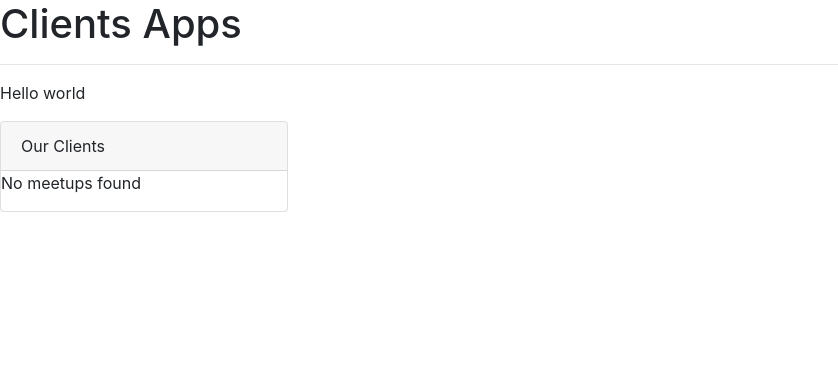
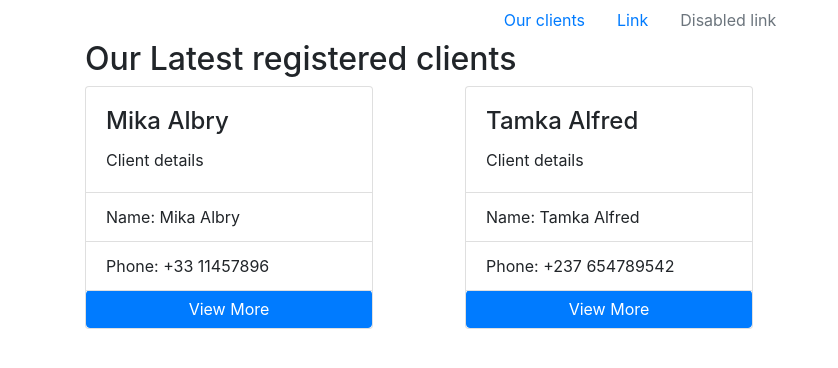
Before and after one commit to honorezemagho/django, a Django app: page /clients in a window 1280 px wide. Shown: the top 368 px of the page, without its empty margins (0-838 px from the left). Run offline with Django 3.2, Linux system fonts and the light colour scheme; some libraries are stand-ins or nearby versions.

Commit message:
layout templating and show clients details

```diff
--- a/clients/templates/clients/index.html
+++ b/clients/templates/clients/index.html
@@ -1,31 +1,33 @@
+{% extends 'clients/layouts/base.html' %}
 {% load static %}
-<!DOCTYPE html>
-<html lang="en">
-<head>
-    <meta charset="UTF-8">
-    <meta http-equiv="X-UA-Compatible" content="IE=edge">
-    <meta name="viewport" content="width=device-width, initial-scale=1.0">
-    <title>Clients App</title>
-    <link rel="stylesheet" href="{% static 'clients/styles/style.css' %}">
-</head>
-<body>
-    <h1>Clients Apps</h1>
-    <hr>
-    <p>Hello world</p>
+{% block title %} All Clients {% endblock %}
 
+{% block content %}
+    <section id="latest-clients">
+        <div class="container">
+            <h2>Our Latest registered clients</h2>
+                {% if show_clients == False %}
+                    <div class="row">
+                        {% for client in clients %}
+                        <div class="col-4">
                             <div class="card" style="width: 18rem;">
-        <div class="card-header">
-          Our Clients
+                                <div class="card-body">
+                                    <h4 class="card-title">{{ client.name }}</h4>
+                                    <p class="card-text">Client details</p>
                                 </div>
-        {% if show_clients %}
                                     <ul class="list-group list-group-flush">
-          <li class="list-group-item">{{ clients.0.name }}</li>
-          <li class="list-group-item">Dapibus ac facilisis in</li>
-          <li class="list-group-item">Vestibulum at eros</li>
+                                        <li class="list-group-item">Name: {{ client.name }}</li>
+                                        <li class="list-group-item">Phone: {{ client.phone }}</li>
+
+                                        <a href="{% url 'client-details' client.slug %}" class="btn btn-primary">View More</a>
                                     </ul>
+                                </div>
+                            </div>
+                            {% endfor %}
+                      </div>
                 {% else %}
                     <p>No meetups found</p>
                 {% endif %}
         </div>
-</body>
-</html>
+    </section>
+{% endblock %}
--- /dev/null
+++ b/clients/templates/clients/layouts/base.html
@@ -0,0 +1,34 @@
+{% load static %}
+<!DOCTYPE html>
+<html lang="en">
+<head>
+    <meta charset="UTF-8">
+    <meta http-equiv="X-UA-Compatible" content="IE=edge">
+    <meta name="viewport" content="width=device-width, initial-scale=1.0">
+    <title>{% block title %}{% endblock %}</title>
+    <link rel="stylesheet" href="{% static 'clients/styles/style.css' %}">
+    {% block site_css %}{% endblock %}
+</head>
+<body>
+
+
+        <header>
+            <ul class="nav justify-content-center">
+                <li class="nav-item">
+                    <a class="nav-link active" href="#">Our clients</a>
+                </li>
+                <li class="nav-item">
+                    <a class="nav-link" href="#">Link</a>
+                </li>
+                <li class="nav-item">
+                    <a class="nav-link disabled" href="#">Disabled link</a>
+                </li>
+            </ul>
+        </header>
+
+        <main>
+            {% block content %}{% endblock %}
+        </main>
+        {% block site_js %}{% endblock %}
+</body>
+</html>
--- a/clients/urls.py
+++ b/clients/urls.py
@@ -2,5 +2,6 @@ from django.urls import path
 from .import views
 
 urlpatterns = [
-    path('clients', views.index)
+    path('clients', views.index, name='clients'),
+    path('clients/<slug:client_slug>', views.show_clients, name='client-details')
 ]
--- a/clients/views.py
+++ b/clients/views.py
@@ -4,7 +4,16 @@ from django.shortcuts import render
 
 def index(request):
     clients = [
-        {'name': 'Mika Albry'},
-        {'name': 'Tamka Alfred'}
+        {'name': 'Mika Albry', 'phone': '+33 11457896','slug': 'client-1'},
+        {'name': 'Tamka Alfred', 'phone': '+237 654789542', 'slug': 'client-2'}
     ];
     return render(request,'clients/index.html', {'show_clients': False,'clients': clients})
+
+def show_clients(request, client_slug):
+    client = {
+        'name': 'Fred Lambert',
+        'phone': '+33 457894867',
+        'email': 'fredlamb02@gmail.com',
+        'location': 'Paris, France'
+    }
+    return render(request,'clients/client.html', {'client': client})
```
Also changed, not shown: clients/templates/clients/client.html (added, +27 -0 lines). Lines whose indentation alone changed are shown as unchanged.
